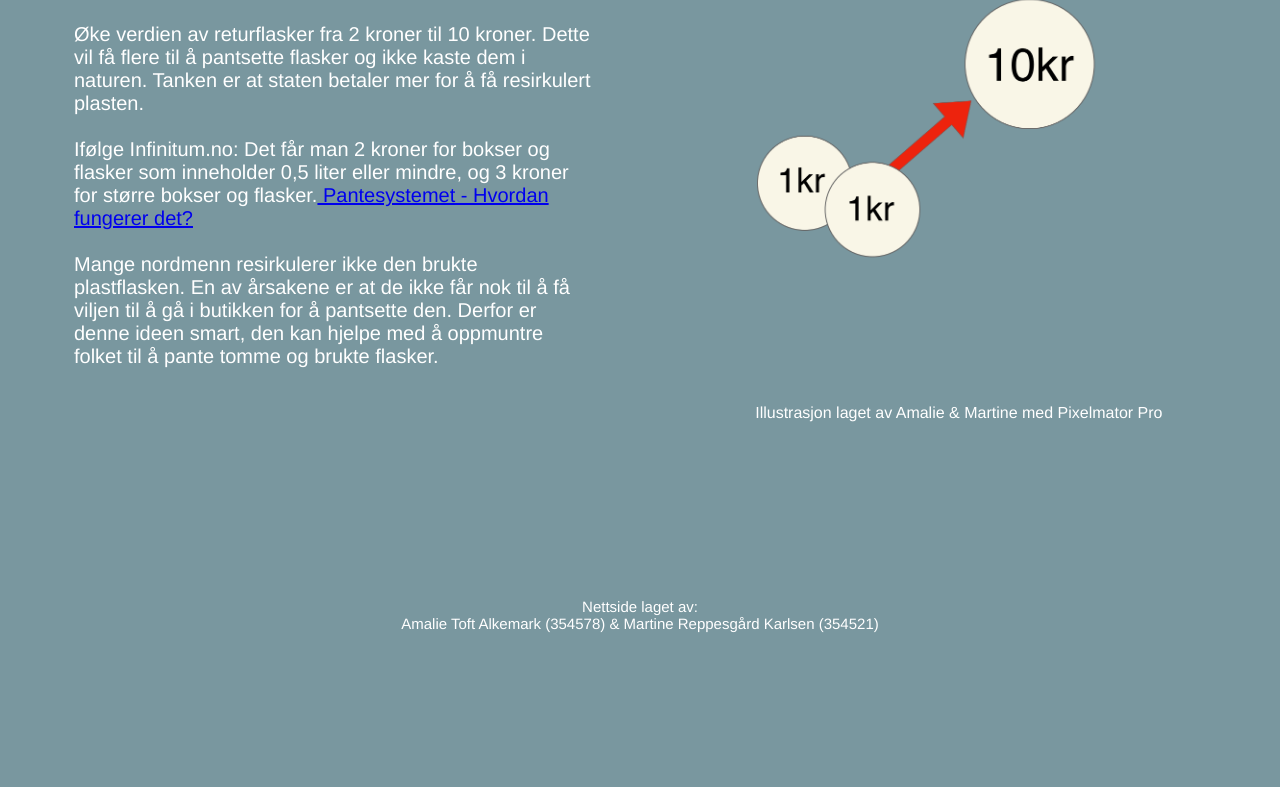
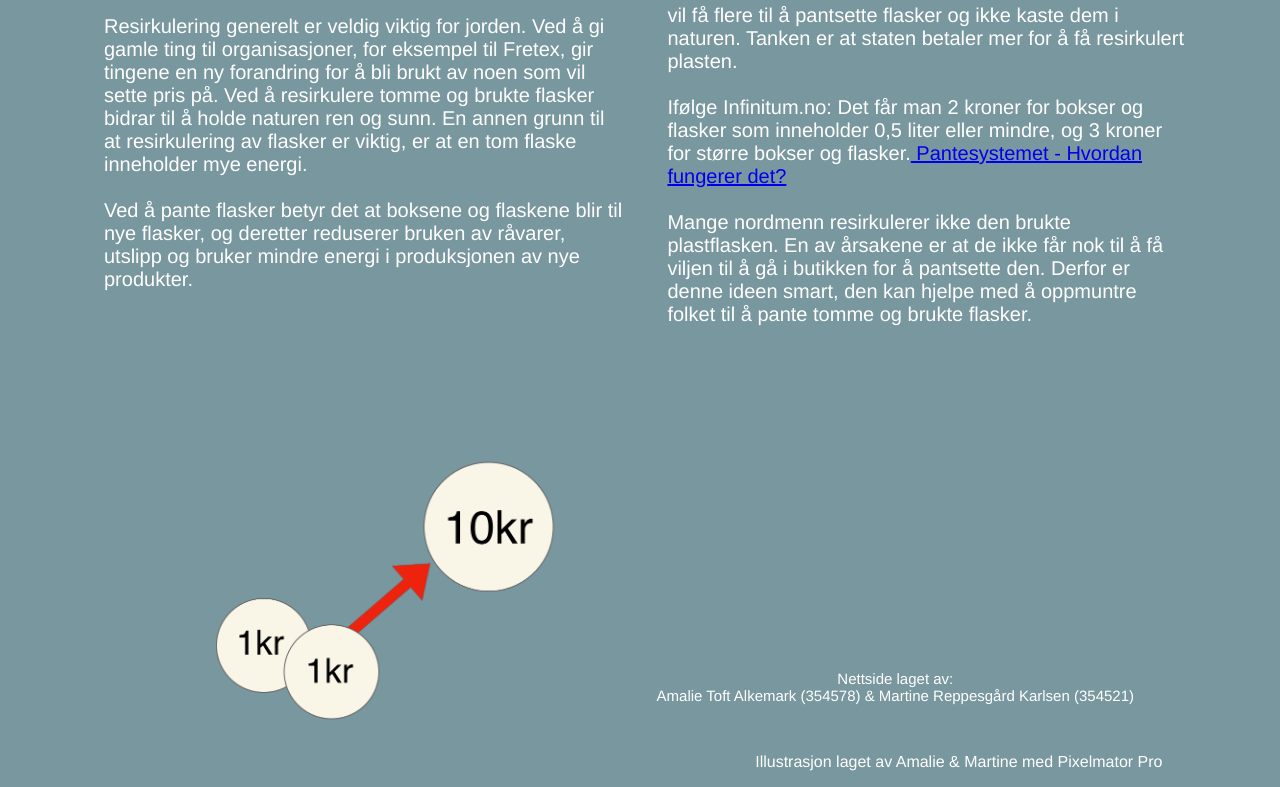
Before and after one commit to martir2109/Snowball-challenge-assignment, a plain HTML site: page Norwegian.html in a window 1280 px wide. Shown: the part 761-1548 px from the top of the page. Before the commit the page ends 1408 px from the top, so only its background shows below. Drawn offline with Linux system fonts and the light colour scheme.

Commit message:
Update stylesheet-main-norsk.css

```diff
--- a/stylesheet-main-norsk.css
+++ b/stylesheet-main-norsk.css
@@ -11,15 +11,62 @@
 
 .gif1{
     float: left;
-   margin-right: 100px;
+    margin-right: 100px;
+    margin-left: 40px;
+    margin-top: 30px;
 
 }
 
 .gif1bilde{
+    float: left;
     width: 120%;
-    height: 120%;
+
 }
 
+
+
+
+.why2{
+
+    margin-right: 5px;
+     float: left;
+
+
+   width: 45%;
+
+
+    margin-left: 40px;
+
+
+     margin-bottom: 60px;
+
+
+}
+
+
+
+.idea1{
+    float: left;
+
+    width: 45%;
+
+     margin-left: 40px;
+     margin-bottom: 60px;
+
+}
+
+
+.fra2til10{
+    width: 30%;
+    height: 30%;
+    margin-right: 10%;
+    float: left;
+
+     margin-left: 150px;
+    margin-right: 20px;
+    margin-top: 40px;
+
+}
 
 .space1{
      width: 100%;
@@ -28,7 +75,7 @@
 
 .space2{
     width: 100%;
-    height: 50px;
+    height: 100px;
 }
 
 .space3{
@@ -36,33 +83,9 @@
     height: 150px;
 }
 
-.why2{
-    margin-left: 50%;
-    margin-right: 5px;
-
-}
-
-
-
-.idea1{
-    float: left;
-    margin-left: 10px;
-    width: 45%;
-
-}
-
-
-.fra2til10{
-    width: 30%;
-    height: 30%;
-    margin-right: 10%;
-    float: right;
-
-}
-
 .space4{
     width: 100%;
-    height: 400px;
+    height: 800px;
 }
 
 .space5{
```
